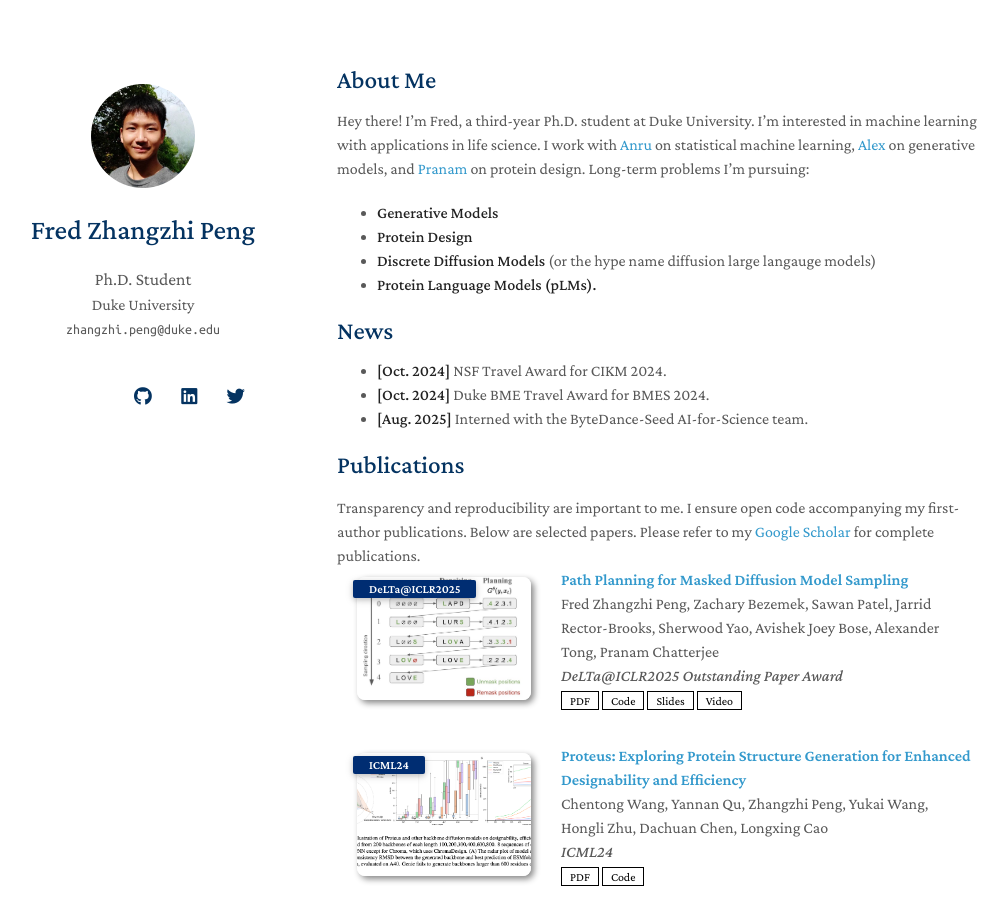
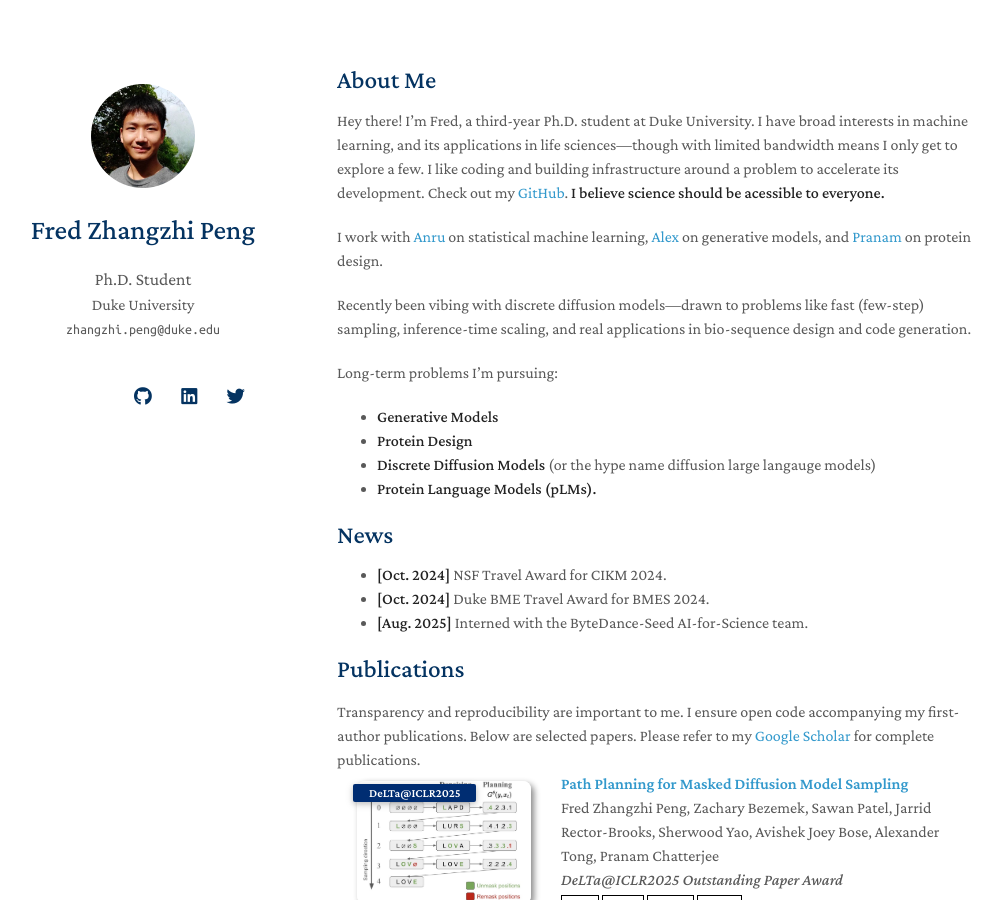
Before and after one commit to pengzhangzhi/home, a Jekyll site: the page built from index.md, in a window 1280 px wide and 900 px high. Shown: the whole window, without its empty margins (133-1141 px from the left). Built offline with Jekyll 4.4.1, drawn with Linux system fonts in a browser that asks for light colours; nearby versions of some CDN libraries; a style sheet for code colours, icons or effects is not loaded; our own code applies the rules of GitHub Pages for plain Markdown files.

Commit message:
Update index.md

```diff
--- a/index.md
+++ b/index.md
@@ -4,8 +4,12 @@ layout: homepage
 
 ## About Me
 
-Hey there! I'm Fred, a third-year Ph.D. student at Duke University. I'm interested in machine learning with applications in life science.
+Hey there! I’m Fred, a third-year Ph.D. student at Duke University. I have broad interests in machine learning, and its applications in life sciences—though with limited bandwidth means I only get to explore a few. I like coding and building infrastructure around a problem to accelerate its development. Check out my [GitHub](https://github.com/pengzhangzhi). **I believe science should be acessible to everyone.**
+
 I work with [Anru](https://anruzhang.github.io/) on statistical machine learning, [Alex](https://www.alextong.net/) on generative models, and [Pranam](https://www.chatterjeelab.com/) on protein design.
+
+Recently been vibing with discrete diffusion models—drawn to problems like fast (few-step) sampling, inference-time scaling, and real applications in bio-sequence design and code generation.
+
 Long-term problems I'm pursuing:
 <!-- ## Research Interests -->
 
```
